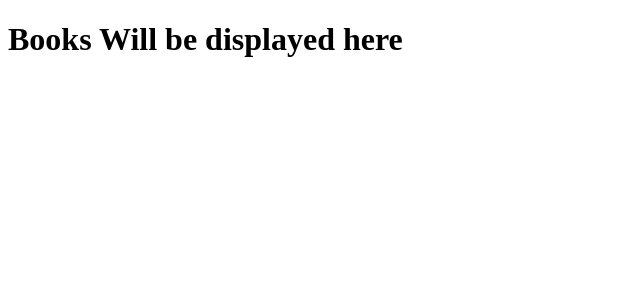
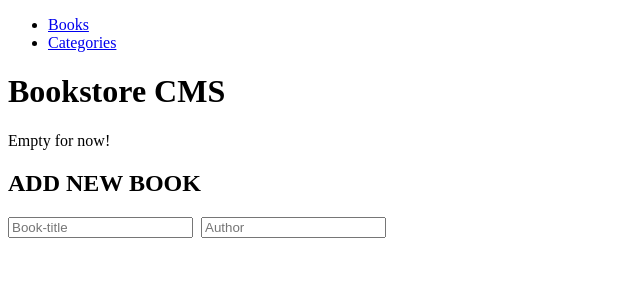
Before and after one commit to AbrahaKahsay/bookstore, a React (Create React App) app: page / in a window 1280 px wide. Shown: the top 300 px of the page, without its empty margins (0-640 px from the left). Built offline with nearby package versions, Linux system fonts and the light colour scheme.

Commit message:
Modify Form, Book and Books

```diff
--- a/src/App.js
+++ b/src/App.js
@@ -1,11 +1,21 @@
 import './App.css';
-import { Routes, Route } from 'react-router-dom';
+import { Link, Routes, Route } from 'react-router-dom';
 import Books from './components/Books';
+import Categories from './components/Categories';
 function App() {
   return (
-    <Routes>
+    <>
+    <nav>
+      <ul>
+        <li><Link to='/'>Books</Link></li>
+        <li><Link to='/categories'>Categories</Link></li>
+      </ul>
+    </nav>
+     <Routes>
       <Route path='/' element={<Books />} />
+      <Route path='/categories' element={<Categories />} />
     </Routes>
+    </>
 
   );
 }
--- a/src/components/Book.js
+++ b/src/components/Book.js
@@ -0,0 +1,10 @@
+import React from "react";
+
+const Book = ()=> {
+return (
+<div>
+   Empty for now!
+</div>
+)
+}
+export default Book;
--- a/src/components/Books.js
+++ b/src/components/Books.js
@@ -1,9 +1,15 @@
 import React from "react";
+import Book from './Book';
+import Form from './Form';
 
-const Books = ()=>{
+const Books = ()=> {
     return (
         <div className="books">
-            <h1>Books Will be displayed here</h1>
+            <div className="books-header">
+                <h1> Bookstore CMS</h1>
+            </div>
+            <Book />
+            <Form />
         </div>
     )
 }
--- a/src/components/Catagories.js
+++ b/src/components/Categories.js
@@ -1,8 +1,8 @@
 import React from "react";
 
-const Catogories = ()=> {
+const Categories = ()=> {
     return (
         <button type="button">Check status</button>
     )
 }
-export default Catogories;
+export default Categories;
--- a/src/components/Form.js
+++ b/src/components/Form.js
@@ -0,0 +1,16 @@
+import React from "react";
+
+const Form = ()=> {
+return (
+<div>
+<header>
+        <h2>ADD NEW BOOK</h2>
+    </header>
+    <form>
+        <input type="text" placeholder="Book-title" /> &nbsp;
+        <input type="text" placeholder="Author" />
+    </form>
+</div>
+)
+}
+export default Form;
```
